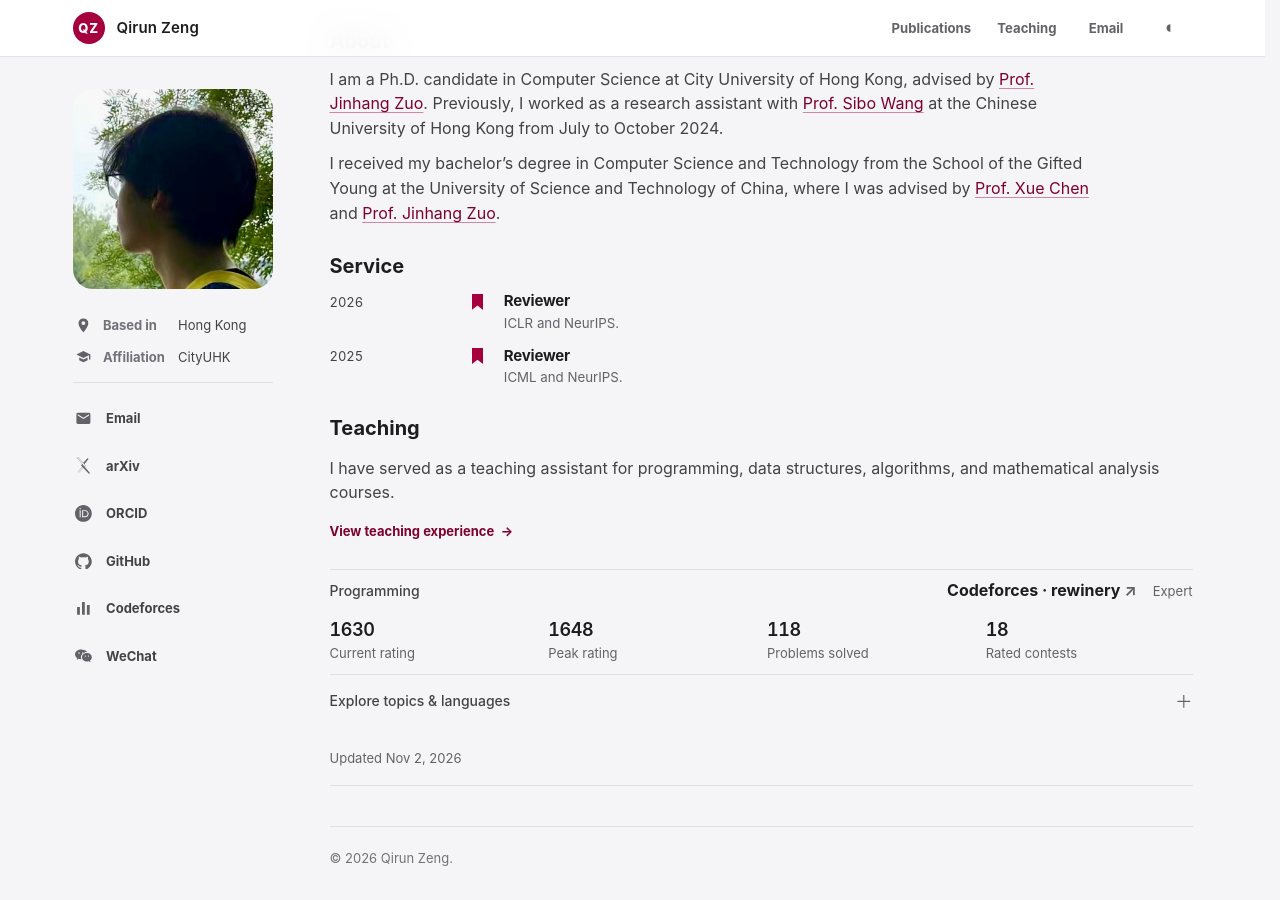
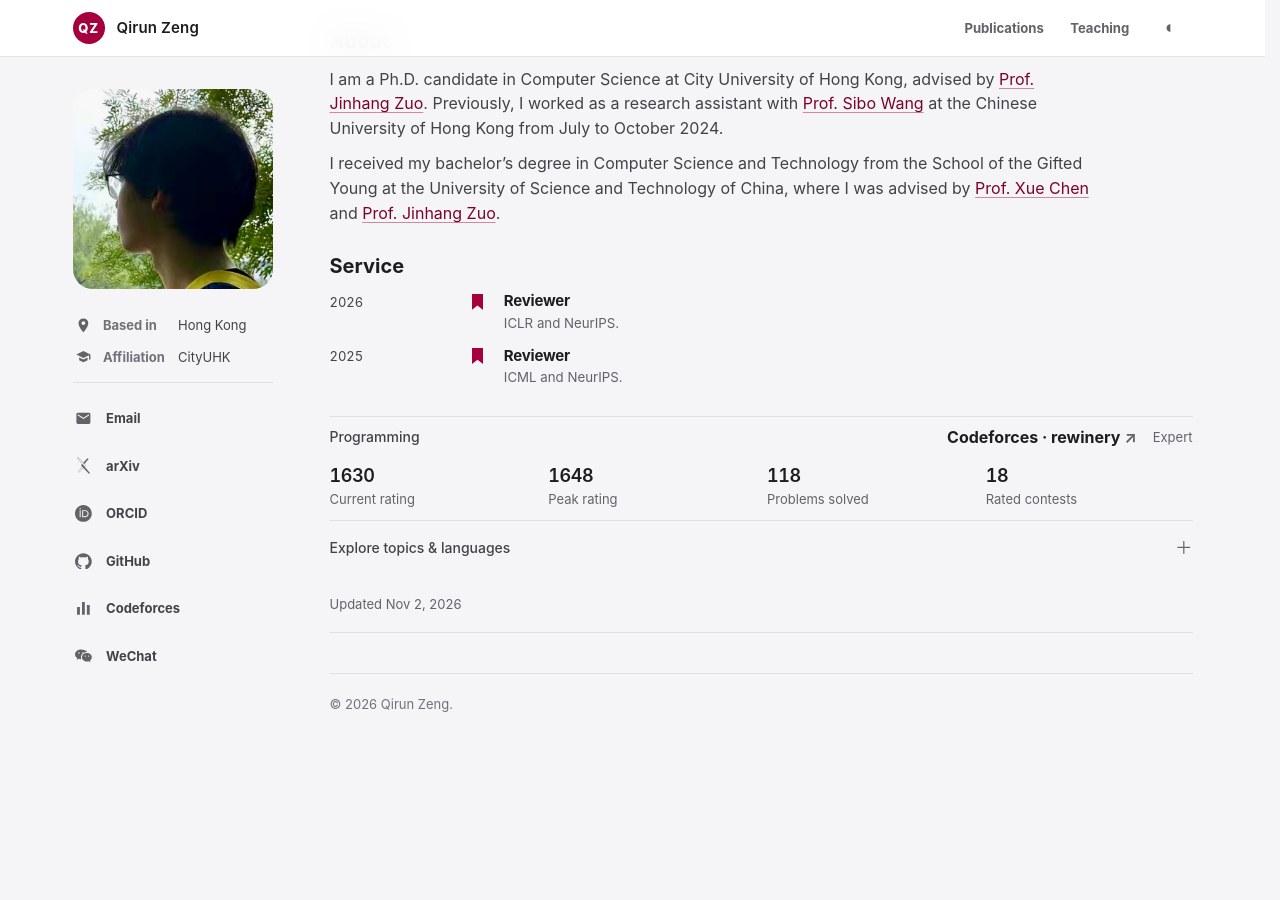
Before and after one commit to qirunzeng/qirunzeng.github.io, a Jekyll site: the page built from index.html, in a window 1280 px wide and 900 px high, scrolled down 1449 px. Built offline with Jekyll 4.4.1, drawn with Linux system fonts in a browser that asks for light colours; after the commit the page ends 2196 px from its top, so only the background shows below that.

Commit message:
Simplify navigation and homepage contact links

```diff
--- a/_data/profile.yml
+++ b/_data/profile.yml
@@ -12,7 +12,6 @@
 links:
   - label: "Email"
     icon: "email"
-    url: "mailto:qirunzeng@gmail.com"
   - label: "Google Scholar"
     icon: "google-scholar"
     url: "https://scholar.google.com/citations?user=sITttdEAAAAJ&hl=en&oi=ao"
--- a/_includes/profile.html
+++ b/_includes/profile.html
@@ -20,8 +20,13 @@
   <ul class="profile__links">
     {% for link in profile.links %}
       {% if link.icon == 'google-scholar' and site.data.features.scholar_enabled != true %}{% continue %}{% endif %}
+      {% if link.icon == 'email' %}
+        {% assign link_url = profile.email | prepend: 'mailto:' %}
+      {% else %}
+        {% assign link_url = link.url | relative_url %}
+      {% endif %}
       <li>
-        <a href="{{ link.url | relative_url }}"{% if link.url contains '://' %} target="_blank" rel="noopener noreferrer"{% endif %}>
+        <a href="{{ link_url }}"{% if link_url contains '://' %} target="_blank" rel="noopener noreferrer"{% endif %}>
           <span class="profile__link-icon" aria-hidden="true">{% include icon.html name=link.icon %}</span>
           <span>{{ link.label }}</span>
         </a>
--- a/_layouts/default.html
+++ b/_layouts/default.html
@@ -60,7 +60,6 @@
           {% for item in site.navigation %}
             <a href="{{ item.url | relative_url }}"{% if page.nav == item.title %} aria-current="page"{% endif %}>{{ item.title }}</a>
           {% endfor %}
-          <a href="mailto:{{ site.data.profile.email }}">Email</a>
           <button class="theme-toggle" type="button" aria-label="Switch to dark theme" title="Change color theme">
             <span aria-hidden="true">◐</span>
           </button>
--- a/index.html
+++ b/index.html
@@ -64,12 +64,6 @@
   </div>
 </section>
 
-<section class="page-section" aria-labelledby="teaching-heading">
-  {% include section-heading.html title="Teaching" %}
-  <p class="prose">I have served as a teaching assistant for programming, data structures, algorithms, and mathematical analysis courses.</p>
-  <p class="section-action"><a href="{{ '/teaching/' | relative_url }}">View teaching experience <span aria-hidden="true">→</span></a></p>
-</section>
-
 <section class="home-extras" aria-label="Programming">
   {% include codeforces.html %}
 </section>
```
Also changed, not shown: README.md.
